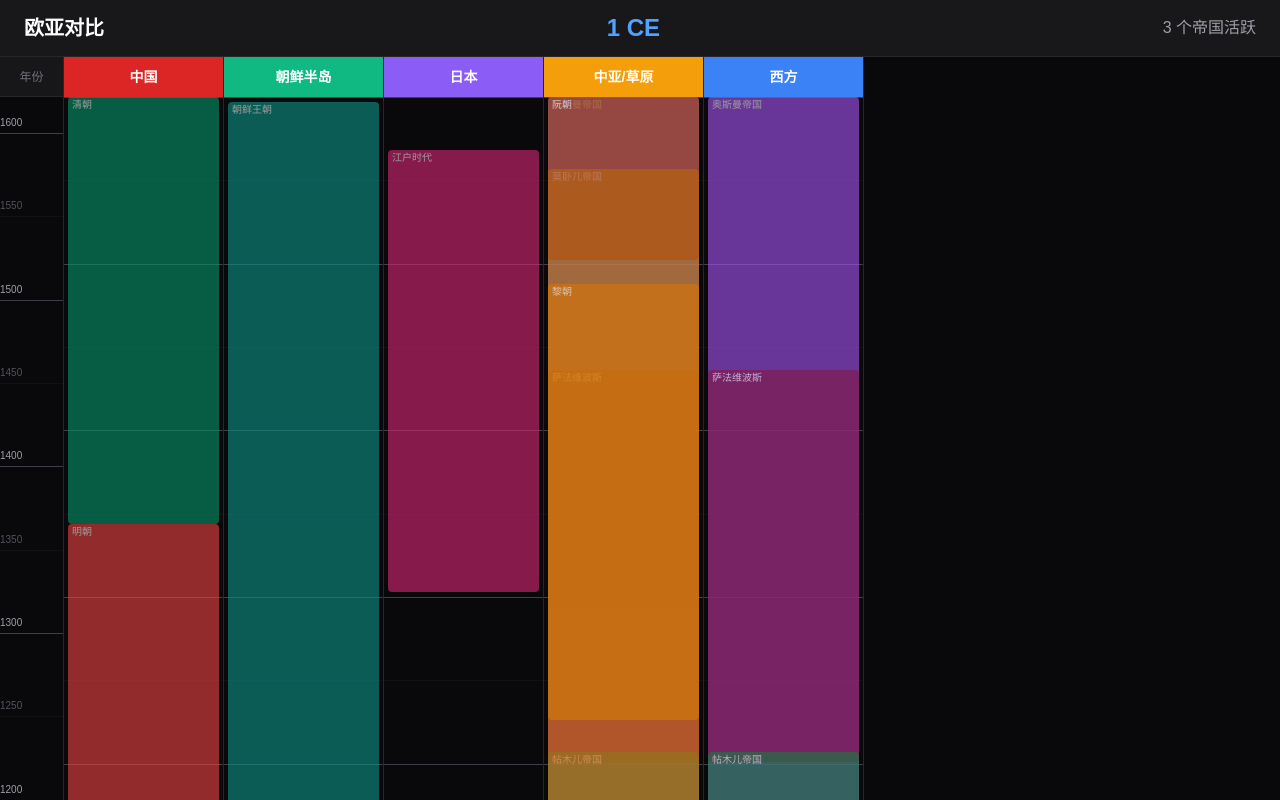
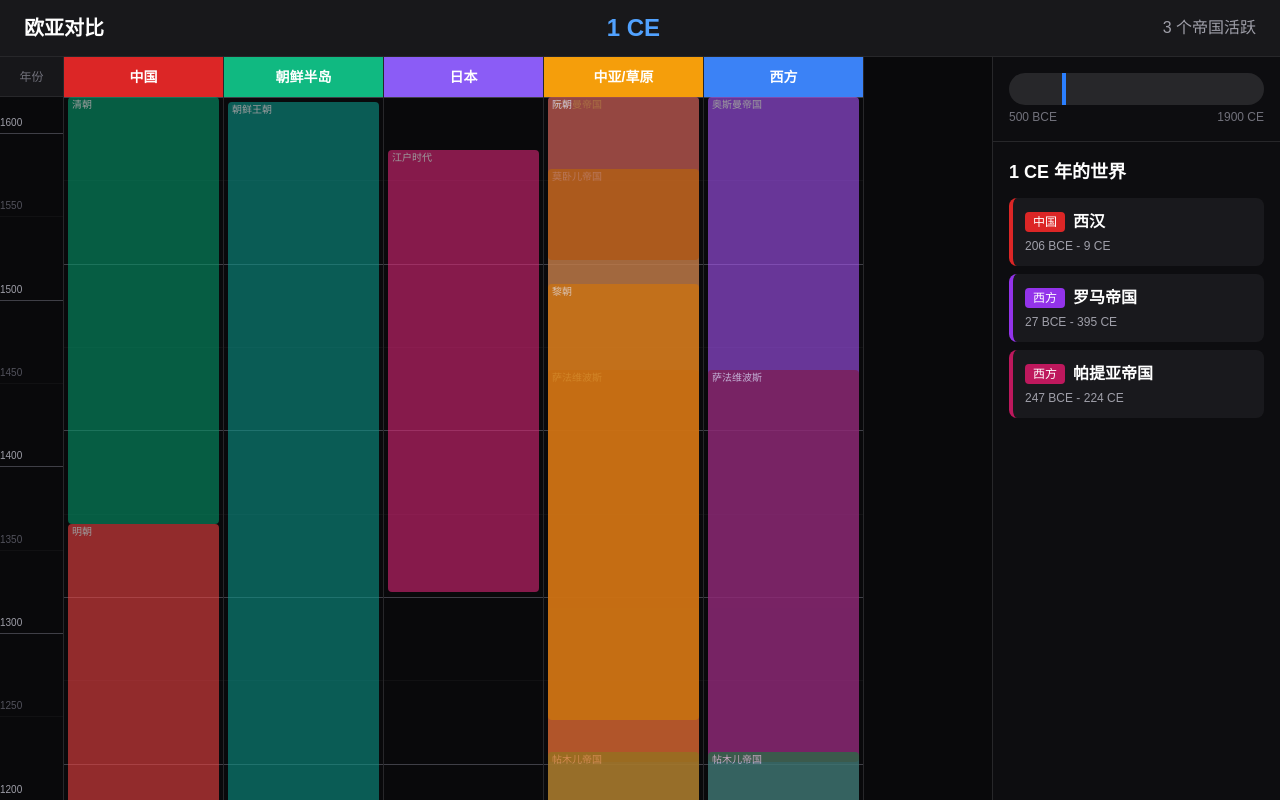
Before and after one commit to Ruciazyt/history, a Next.js app: page /zh/world in a window 1280 px wide. Built offline with nearby package versions, Linux system fonts and the light colour scheme.

Commit message:
feat: 恢复右侧当前年份详情面板

```diff
--- a/src/components/world/WorldTimeline.tsx
+++ b/src/components/world/WorldTimeline.tsx
@@ -127,7 +127,6 @@ export function WorldTimeline({ minYear, maxYear }: WorldTimelineProps) {
   // 处理滚动
   const handleScroll = (e: React.UIEvent<HTMLDivElement>) => {
     const container = e.currentTarget;
-    // 同步滚动其他容器
     document.querySelectorAll('.sync-scroll').forEach((el) => {
       if (el !== container) {
         el.scrollTop = container.scrollTop;
@@ -146,7 +145,7 @@ export function WorldTimeline({ minYear, maxYear }: WorldTimelineProps) {
         </div>
       </header>
 
-      {/* 主内容：横向表格布局 */}
+      {/* 主内容 */}
       <div className="flex-1 flex overflow-hidden">
         {/* 左侧年份列 */}
         <div className="w-16 flex-shrink-0 flex flex-col border-r border-zinc-800">
@@ -170,7 +169,6 @@ export function WorldTimeline({ minYear, maxYear }: WorldTimelineProps) {
                   </span>
                 </div>
               ))}
-              {/* 当前年份线 */}
               <div
                 className="absolute w-full border-t-2 border-blue-500 z-10"
                 style={{ top: `${((maxYear - year) / (maxYear - minYear)) * 100}%` }}
@@ -179,25 +177,21 @@ export function WorldTimeline({ minYear, maxYear }: WorldTimelineProps) {
           </div>
         </div>
 
-        {/* 右侧地区列 - 共享滚动 */}
+        {/* 中间地区列 */}
         <div className="flex-1 flex overflow-hidden">
           {regionsData.map(region => (
             <div key={region.key} className="flex-shrink-0 w-40 flex flex-col border-r border-zinc-800">
-              {/* 地区标题 */}
               <div
                 className="h-10 flex items-center justify-center text-sm font-bold flex-shrink-0"
                 style={{ backgroundColor: region.color }}
               >
                 {region.name}
               </div>
-
-              {/* 帝国时间块 - 同步滚动 */}
               <div
                 className="flex-1 overflow-y-auto sync-scroll"
                 onScroll={handleScroll}
               >
                 <div className="relative" style={{ height: '4000px' }}>
-                  {/* 年份刻度线 */}
                   {yearMarks.map(y => (
                     <div
                       key={y.year}
@@ -205,14 +199,10 @@ export function WorldTimeline({ minYear, maxYear }: WorldTimelineProps) {
                       style={{ top: `${((maxYear - y.year) / (maxYear - minYear)) * 100}%` }}
                     />
                   ))}
-
-                  {/* 当前年份线 */}
                   <div
                     className="absolute w-full border-t-2 border-blue-500 z-10"
                     style={{ top: `${((maxYear - year) / (maxYear - minYear)) * 100}%` }}
                   />
-
-                  {/* 帝国块 */}
                   {region.boundaries.map((empire, idx) => {
                     const style = getBlockStyle(empire.properties.startYear, empire.properties.endYear);
                     const isActive = empire.properties.startYear <= year && empire.properties.endYear >= year;
@@ -238,6 +228,74 @@ export function WorldTimeline({ minYear, maxYear }: WorldTimelineProps) {
             </div>
           ))}
         </div>
+
+        {/* 右侧：当前年份详情 */}
+        <div className="w-72 flex-shrink-0 flex flex-col border-l border-zinc-800 bg-zinc-900/30">
+          {/* 年份滑块 */}
+          <div className="p-4 border-b border-zinc-800 flex-shrink-0">
+            <div className="relative h-8 bg-zinc-800 rounded-full">
+              <div
+                className="absolute top-0 bottom-0 w-1 bg-blue-500"
+                style={{ left: `${((year - minYear) / (maxYear - minYear)) * 100}%` }}
+              />
+              <input
+                type="range"
+                min={minYear}
+                max={maxYear}
+                value={year}
+                onChange={(e) => setYear(Number(e.target.value))}
+                className="absolute inset-0 w-full h-full opacity-0 cursor-pointer"
+              />
+            </div>
+            <div className="flex justify-between text-xs text-zinc-500 mt-1">
+              <span>{formatYear(minYear)}</span>
+              <span>{formatYear(maxYear)}</span>
+            </div>
+          </div>
+
+          {/* 当前年份详情 */}
+          <div className="flex-1 p-4 overflow-y-auto">
+            <h3 className="text-lg font-bold mb-3">{formatYear(year)} 年的世界</h3>
+
+            {activeEmpires.length > 0 ? (
+              <div className="space-y-2">
+                {activeEmpires.map((empire, idx) => {
+                  const region = REGIONS.find(r => {
+                    const name = empire.properties.name;
+                    if (r.key === 'china') return ['秦', '汉', '唐', '宋', '元', '明', '清', '隋', '三国', '晋', '南北朝', '五代'].some(p => name.includes(p));
+                    if (r.key === 'korea') return ['高丽', '朝鲜', '新罗', '百济', '伽倻', '渤海'].some(p => name.includes(p));
+                    if (r.key === 'japan') return ['平安', '江户', '奈良', '镰仓', '室町', '飞鸟', '大和'].some(p => name.includes(p));
+                    if (r.key === 'west') return ['罗马', '拜占庭', '奥斯曼', '波斯', '亚历山大', '帕提亚', '萨珊', '阿拉伯', '倭马亚', '阿拔斯', '帖木儿'].some(p => name.includes(p));
+                    return false;
+                  });
+
+                  return (
+                    <div
+                      key={idx}
+                      className="p-3 rounded-lg bg-zinc-800/50 border-l-4"
+                      style={{ borderLeftColor: empire.properties.color }}
+                    >
+                      <div className="flex items-center gap-2">
+                        <span
+                          className="px-2 py-0.5 text-xs text-white rounded"
+                          style={{ backgroundColor: empire.properties.color }}
+                        >
+                          {region?.name || '其他'}
+                        </span>
+                        <span className="font-bold">{empire.properties.name}</span>
+                      </div>
+                      <div className="text-xs text-zinc-400 mt-1">
+                        {formatYear(empire.properties.startYear)} - {formatYear(empire.properties.endYear)}
+                      </div>
+                    </div>
+                  );
+                })}
+              </div>
+            ) : (
+              <div className="text-zinc-500 text-center py-8">该时期无记录</div>
+            )}
+          </div>
+        </div>
       </div>
     </div>
   );
```
